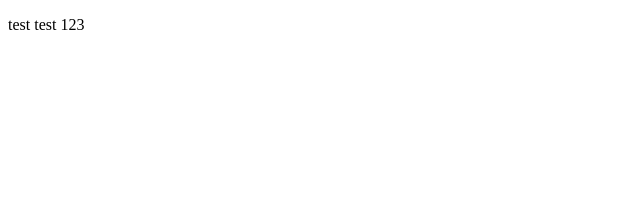
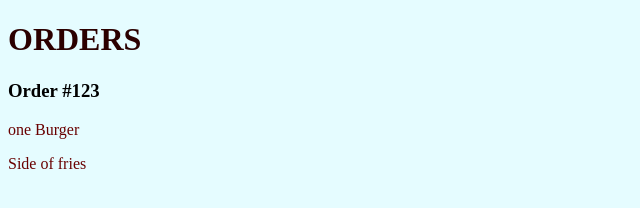
Before and after one commit to h7i/hh23_ticket_manager, a website: page website new/index.html in a window 1280 px wide. Shown: the whole page, without its empty margins (0-640 px from the left). Drawn offline with Linux system fonts and the light colour scheme.

Commit message:
added text and stylesheet, made background blue

```diff
--- a/website new/app.css
+++ b/website new/app.css
@@ -0,0 +1,9 @@
+body {
+    background-color: rgb(229, 252, 255);
+  }
+  h1 {
+    color: rgb(43, 0, 0);
+  }
+  p {
+    color: rgb(105, 0, 0);
+  }
--- /dev/null
+++ b/website new/db.json
@@ -0,0 +1,3 @@
+{
+  "jokes": []
+}
--- a/website new/index.html
+++ b/website new/index.html
@@ -4,11 +4,17 @@
   <head>
     <meta charset="UTF-8">
     <title>Ticketing system</title>
+    <link rel="stylesheet" href = "app.css">
   </head>
   <script src="output.js">
   </script>
   <body>
-    <p> test test 123</p>
+    <h1>ORDERS</h1>
+    <div>
+      <h3>Order #123</h4>
+      <p>one Burger</p>
+      <p>Side of fries</p>
+    </div>
 
   </body>
 
```
Also changed, not shown: 2 other files.
